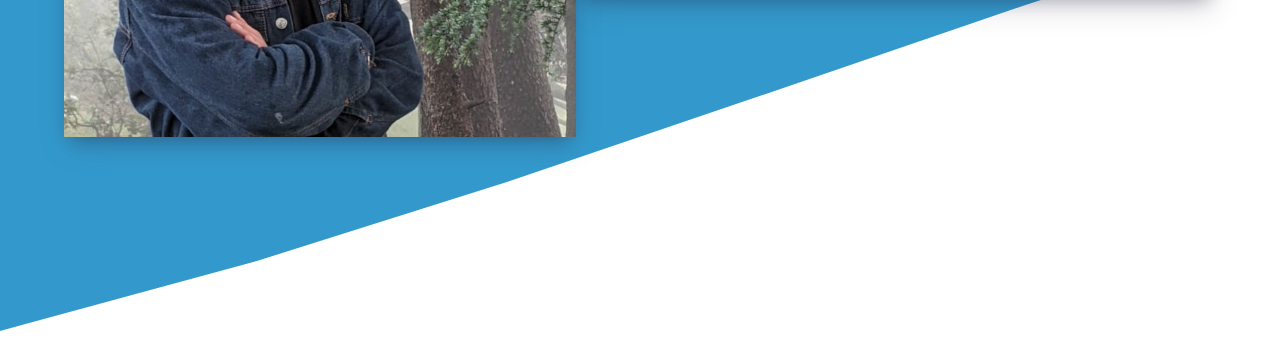
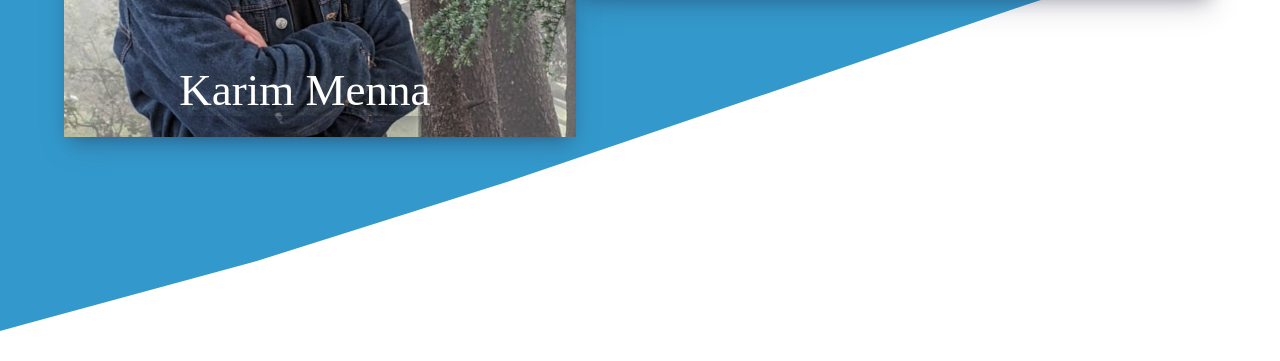
Before and after one commit to chiefkarim/personal-portfolio, a plain HTML site: page index.html in a window 1280 px wide. Shown: the part 439-800 px from the top of the page. Drawn offline with Linux system fonts and the light colour scheme.

Commit message:
added text overlay

```diff
--- a/index.html
+++ b/index.html
@@ -51,6 +51,7 @@
             ./assets/PXL_20230520_173815843_i6lbfb_ar_1_1,c_fill,g_auto__c_scale,w_2040.jpg 2040w"
             src="./assets/PXL_20230520_173815843_i6lbfb_ar_1_1,c_fill,g_auto__c_scale,w_2040.jpg"
             alt="personal photo">
+            <span>Karim Menna</span>
             </picture>
             <section>
                 <h1>About me</h1>
--- a/styles.css
+++ b/styles.css
@@ -26,6 +26,15 @@ margin: 5vw;
     box-shadow: rgba(50, 50, 93, 0.25) 0px 13px 27px -5px, rgba(0, 0, 0, 0.3) 0px 8px 16px -8px;
 
 }
+
+.aboutMe>picture>span{
+    position: absolute;
+    top: 85%;
+    left: 10%;
+    font-size: 45px;
+    color:#fff;
+    box-shadow: rgba(50, 50, 93, 0.25) 0px 13px 27px -5px, rgba(0, 0, 0, 0.3) 0px 8px 16px -8px;
+}
 .socialMedia{
     display: flex;
     justify-content: flex-end;
```
